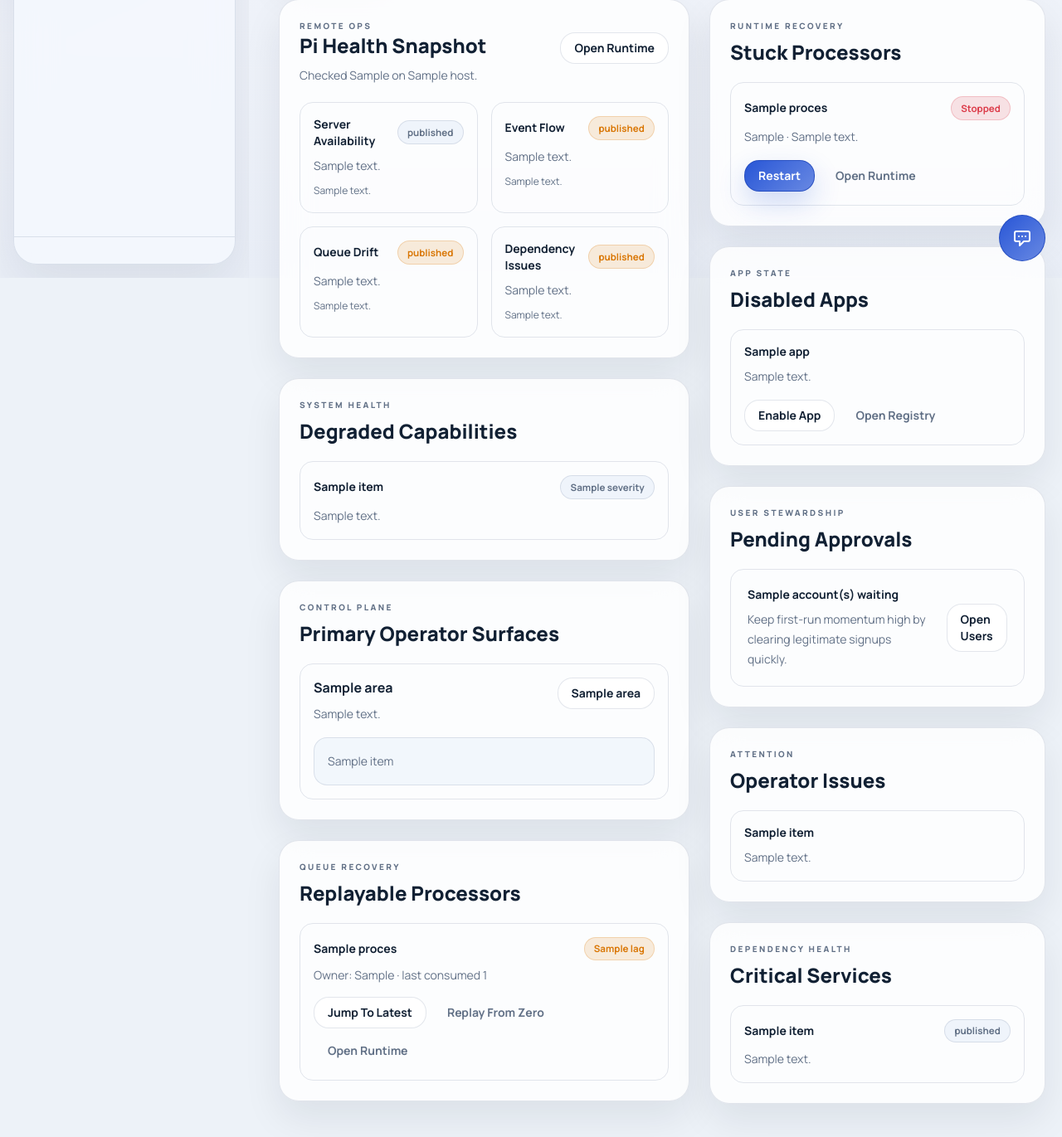
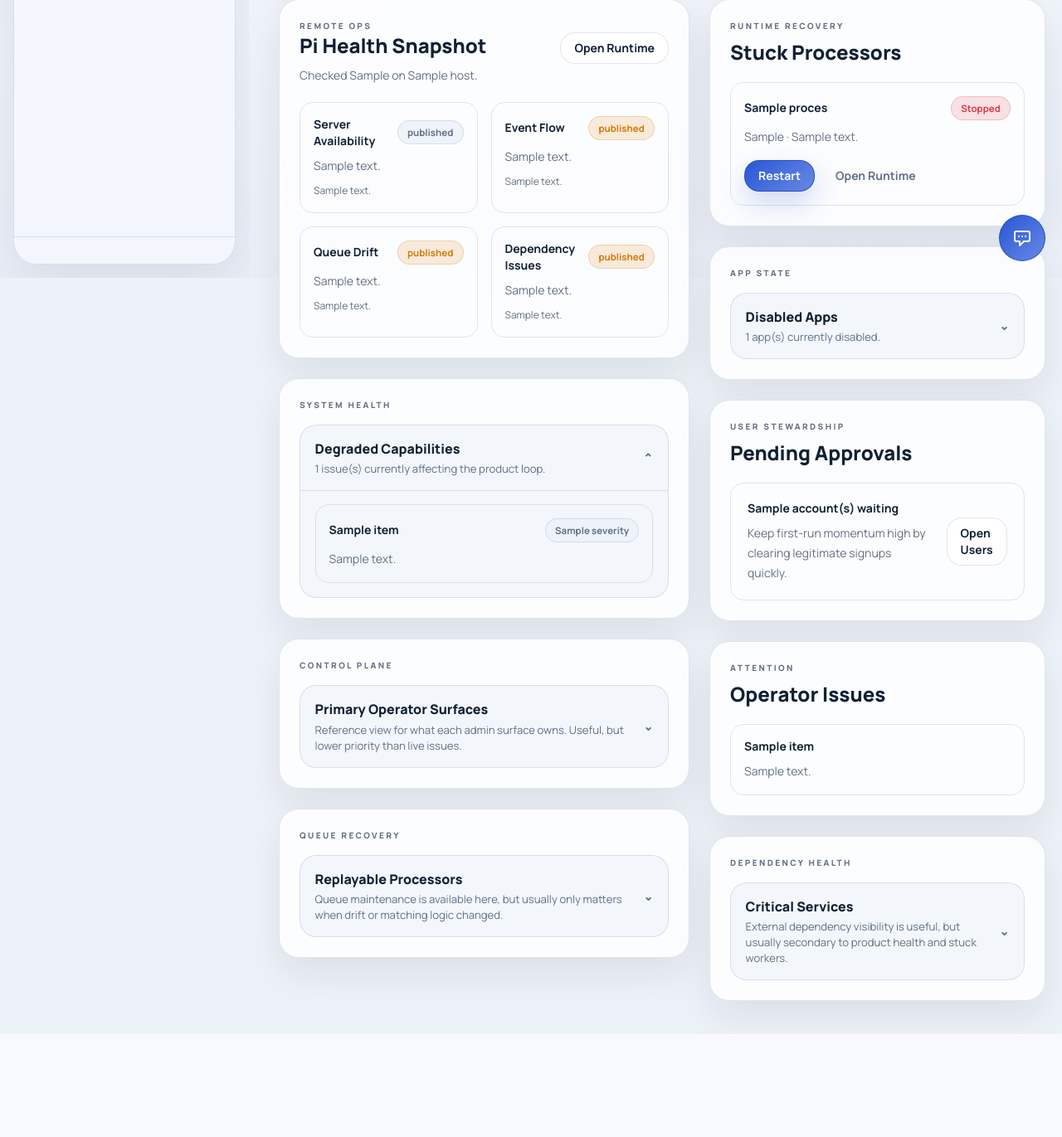
Before and after one commit to gabru-md/integrity, a Flask app: template templates/admin_overview.html in a window 1280 px wide. Shown: the part 465-1836 px from the top of the page at 83% size. After the commit the page ends 1712 px from the top, so only its background shows below. Run offline with Flask 3, Linux system fonts and the light colour scheme; the template is opened without the code that fills it: most values are stand-ins (such as "Sample title", 1, 10 or a date in 2020); some libraries are stand-ins or nearby versions.

Commit message:
- run a loud ui audit

```diff
--- a/static/css/style.css
+++ b/static/css/style.css
@@ -404,6 +404,63 @@ html[data-chrome='solid'] .widget-card {
     transition: transform var(--transition-speed) ease;
 }
 
+.disclosure {
+    border-radius: calc(var(--card-radius) - 4px);
+    border: 1px solid var(--border);
+    background: color-mix(in srgb, var(--surface-muted) 72%, transparent);
+    overflow: hidden;
+}
+
+.disclosure > summary {
+    list-style: none;
+}
+
+.disclosure > summary::-webkit-details-marker {
+    display: none;
+}
+
+.disclosure-summary {
+    display: flex;
+    align-items: center;
+    justify-content: space-between;
+    gap: 1rem;
+    cursor: pointer;
+    padding: 1rem 1.1rem;
+}
+
+.disclosure-summary-copy {
+    min-width: 0;
+}
+
+.disclosure-summary-title {
+    color: var(--text);
+    font-size: 1rem;
+    font-weight: 800;
+}
+
+.disclosure-summary-meta {
+    margin-top: 0.2rem;
+    color: var(--text-soft);
+    font-size: 0.82rem;
+    line-height: 1.45;
+}
+
+.disclosure-summary-chevron {
+    color: var(--text-soft);
+    font-size: 0.9rem;
+    font-weight: 800;
+    transition: transform var(--transition-speed) ease;
+}
+
+.disclosure[open] .disclosure-summary-chevron {
+    transform: rotate(180deg);
+}
+
+.disclosure-body {
+    border-top: 1px solid var(--border);
+    padding: 1rem 1.1rem 1.1rem;
+}
+
 .sidebar-group[open] > .sidebar-group-summary .sidebar-group-chevron,
 .sidebar-subgroup[open] > .sidebar-subgroup-summary .sidebar-group-chevron {
     transform: rotate(180deg);
--- a/templates/admin_overview.html
+++ b/templates/admin_overview.html
@@ -83,8 +83,21 @@
 
             <article class="shell-card p-6">
                 <div class="section-kicker text-[10px] font-extrabold uppercase">System Health</div>
-                <h2 class="mt-2 text-2xl font-extrabold text-[var(--text)]">Degraded Capabilities</h2>
-                <div class="mt-5 grid gap-3">
+                <details class="disclosure mt-4" {% if admin_data.degraded_capabilities %}open{% endif %}>
+                    <summary class="disclosure-summary">
+                        <div class="disclosure-summary-copy">
+                            <div class="disclosure-summary-title">Degraded Capabilities</div>
+                            <div class="disclosure-summary-meta">
+                                {% if admin_data.degraded_capabilities %}
+                                {{ admin_data.degraded_capabilities|length }} issue(s) currently affecting the product loop.
+                                {% else %}
+                                No degraded capabilities are surfaced right now.
+                                {% endif %}
+                            </div>
+                        </div>
+                        <span class="disclosure-summary-chevron">⌄</span>
+                    </summary>
+                    <div class="disclosure-body grid gap-3">
                         {% for item in admin_data.degraded_capabilities %}
                         <a href="{{ item.href }}" class="rounded-2xl border border-[var(--border)] bg-[var(--surface-soft)] p-4 transition hover:-translate-y-0.5">
                             <div class="flex items-center justify-between gap-3">
@@ -97,12 +110,20 @@
                         <div class="rounded-2xl border border-dashed border-[var(--border)] p-4 text-sm text-[var(--text-soft)]">No degraded capabilities are surfaced right now.</div>
                         {% endfor %}
                     </div>
+                </details>
             </article>
 
             <article class="shell-card p-6">
                 <div class="section-kicker text-[10px] font-extrabold uppercase">Control Plane</div>
-                <h2 class="mt-2 text-2xl font-extrabold text-[var(--text)]">Primary Operator Surfaces</h2>
-                <div class="mt-5 grid gap-4">
+                <details class="disclosure mt-4">
+                    <summary class="disclosure-summary">
+                        <div class="disclosure-summary-copy">
+                            <div class="disclosure-summary-title">Primary Operator Surfaces</div>
+                            <div class="disclosure-summary-meta">Reference view for what each admin surface owns. Useful, but lower priority than live issues.</div>
+                        </div>
+                        <span class="disclosure-summary-chevron">⌄</span>
+                    </summary>
+                    <div class="disclosure-body grid gap-4">
                         {% for area in admin_data.focus_areas %}
                         <div class="rounded-2xl border border-[var(--border)] bg-[var(--surface-soft)] p-4">
                             <div class="flex items-start justify-between gap-4">
@@ -120,12 +141,20 @@
                         </div>
                         {% endfor %}
                     </div>
+                </details>
             </article>
 
             <article class="shell-card p-6">
                 <div class="section-kicker text-[10px] font-extrabold uppercase">Queue Recovery</div>
-                <h2 class="mt-2 text-2xl font-extrabold text-[var(--text)]">Replayable Processors</h2>
-                <div class="mt-5 grid gap-3">
+                <details class="disclosure mt-4">
+                    <summary class="disclosure-summary">
+                        <div class="disclosure-summary-copy">
+                            <div class="disclosure-summary-title">Replayable Processors</div>
+                            <div class="disclosure-summary-meta">Queue maintenance is available here, but usually only matters when drift or matching logic changed.</div>
+                        </div>
+                        <span class="disclosure-summary-chevron">⌄</span>
+                    </summary>
+                    <div class="disclosure-body grid gap-3">
                     {% for process in admin_data.admin_health.queue_drift.processors %}
                     <div class="rounded-2xl border border-[var(--border)] bg-[var(--surface-soft)] p-4">
                         <div class="flex items-center justify-between gap-3">
@@ -143,6 +172,7 @@
                     <div class="rounded-2xl border border-dashed border-[var(--border)] p-4 text-sm text-[var(--text-soft)]">No queue processors are registered yet.</div>
                     {% endfor %}
                     </div>
+                </details>
             </article>
         </div>
 
@@ -171,8 +201,21 @@
 
             <article class="shell-card p-6">
                 <div class="section-kicker text-[10px] font-extrabold uppercase">App State</div>
-                <h2 class="mt-2 text-2xl font-extrabold text-[var(--text)]">Disabled Apps</h2>
-                <div class="mt-5 grid gap-3">
+                <details class="disclosure mt-4">
+                    <summary class="disclosure-summary">
+                        <div class="disclosure-summary-copy">
+                            <div class="disclosure-summary-title">Disabled Apps</div>
+                            <div class="disclosure-summary-meta">
+                                {% if admin_data.inactive_apps %}
+                                {{ admin_data.inactive_apps|length }} app(s) currently disabled.
+                                {% else %}
+                                No disabled apps need operator attention right now.
+                                {% endif %}
+                            </div>
+                        </div>
+                        <span class="disclosure-summary-chevron">⌄</span>
+                    </summary>
+                    <div class="disclosure-body grid gap-3">
                     {% for app in admin_data.inactive_apps %}
                     <div class="rounded-2xl border border-[var(--border)] bg-[var(--surface-soft)] p-4">
                         <div class="text-sm font-bold text-[var(--text)]">{{ app.name }}</div>
@@ -186,6 +229,7 @@
                     <div class="rounded-2xl border border-dashed border-[var(--border)] p-4 text-sm text-[var(--text-soft)]">No disabled apps need operator attention right now.</div>
                     {% endfor %}
                     </div>
+                </details>
             </article>
 
             <article class="shell-card p-6">
@@ -219,8 +263,15 @@
 
             <article class="shell-card p-6">
                 <div class="section-kicker text-[10px] font-extrabold uppercase">Dependency Health</div>
-                <h2 class="mt-2 text-2xl font-extrabold text-[var(--text)]">Critical Services</h2>
-                <div class="mt-5 grid gap-3">
+                <details class="disclosure mt-4">
+                    <summary class="disclosure-summary">
+                        <div class="disclosure-summary-copy">
+                            <div class="disclosure-summary-title">Critical Services</div>
+                            <div class="disclosure-summary-meta">External dependency visibility is useful, but usually secondary to product health and stuck workers.</div>
+                        </div>
+                        <span class="disclosure-summary-chevron">⌄</span>
+                    </summary>
+                    <div class="disclosure-body grid gap-3">
                     {% for item in admin_data.dependency_health %}
                     <a href="/processes" class="rounded-2xl border border-[var(--border)] bg-[var(--surface-soft)] p-4 transition hover:-translate-y-0.5">
                         <div class="flex items-center justify-between gap-3">
@@ -233,6 +284,7 @@
                     <div class="rounded-2xl border border-dashed border-[var(--border)] p-4 text-sm text-[var(--text-soft)]">No dependency health data is available.</div>
                     {% endfor %}
                     </div>
+                </details>
             </article>
         </div>
     </section>
```
Also changed, not shown: docs/rasbhari.md (+6 -0 lines), templates/processes.html (+19 -6 lines), templates/promises.html (+12 -2 lines). Lines whose indentation alone changed are shown as unchanged.
